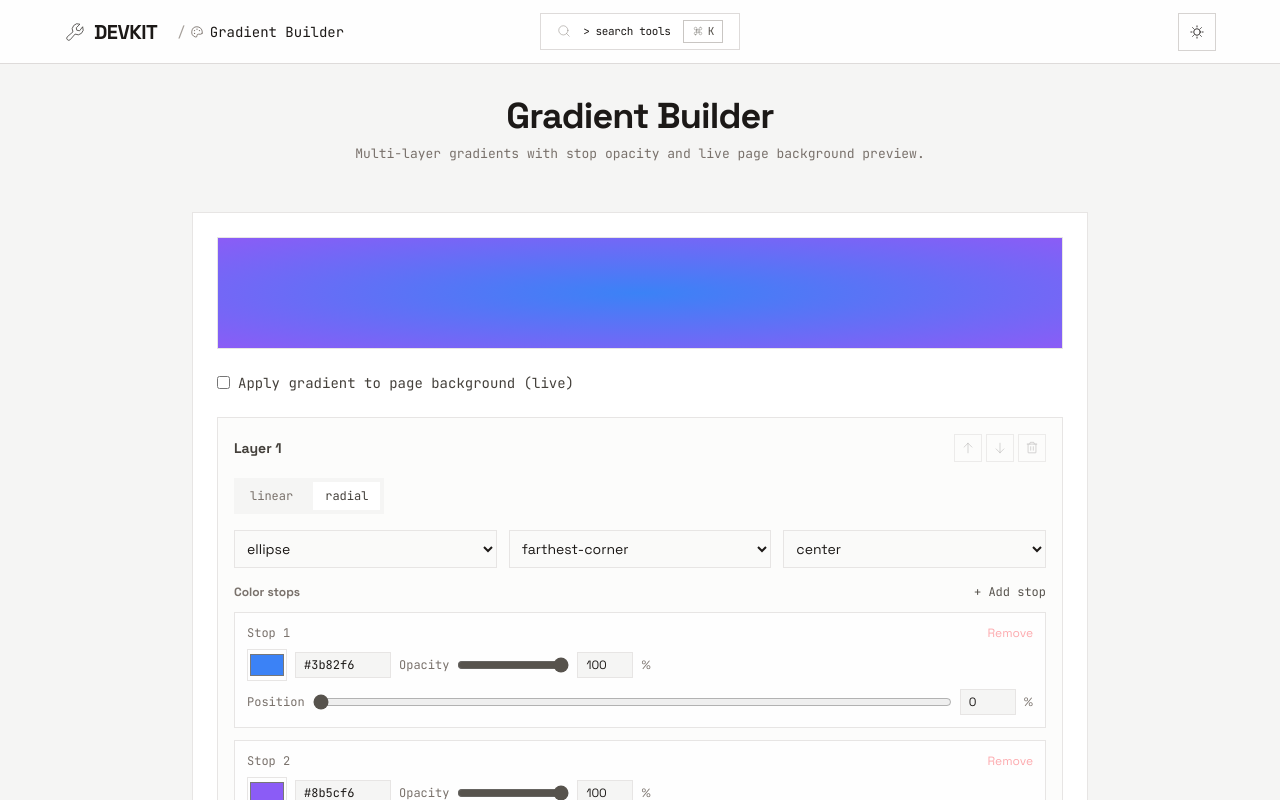
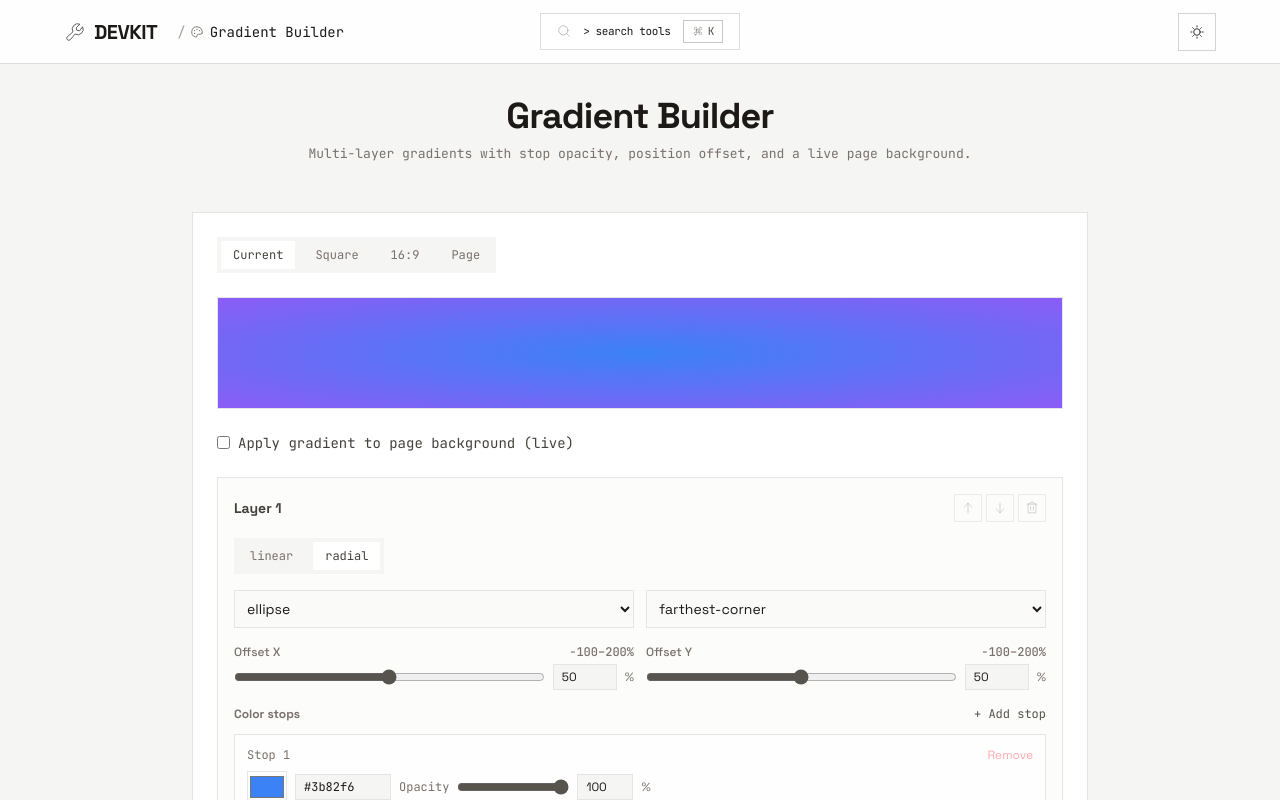
Before and after one commit to AlwynW/web-devtools, a React (Vite) app: page /gradient-builder in a window 1280 px wide. Both pictures are taken after a click on the button "radial". Shown: the top 800 px of the page. Built offline with nearby package versions, Linux system fonts and the light colour scheme.

Commit message:
Improved gradient builder

```diff
--- a/src/components/Layout.jsx
+++ b/src/components/Layout.jsx
@@ -220,10 +220,14 @@ export default function Layout({ toast }) {
   const outletWide =
     location.pathname === "/stopwatch" ||
     location.pathname === "/json-editor" ||
-    location.pathname === "/sql-schema";
+    location.pathname === "/sql-schema" ||
+    location.pathname === "/gradient-builder";
 
   return (
-    <div className="min-h-screen bg-stone-100 dark:bg-stone-900 text-stone-900 dark:text-stone-100 selection:bg-stone-200 flex flex-col">
+    <div
+      data-app-shell
+      className="min-h-screen bg-stone-100 dark:bg-stone-900 text-stone-900 dark:text-stone-100 selection:bg-stone-200 flex flex-col"
+    >
       {toast && (
         <div className="fixed top-6 left-1/2 -translate-x-1/2 z-50 animate-in fade-in slide-in-from-top-2">
           <div className="bg-stone-900 dark:bg-stone-100 text-white dark:text-stone-900 px-6 pl-3 py-3 border border-stone-700 dark:border-stone-300 flex items-center gap-3 font-mono text-xs tracking-tight">
--- a/src/index.css
+++ b/src/index.css
@@ -8,6 +8,13 @@ body {
     "Segoe UI", sans-serif;
 }
 
+html[data-live-page-gradient="on"] [data-app-shell] {
+  background-image: var(--live-page-gradient);
+  background-repeat: no-repeat;
+  background-attachment: fixed;
+  background-size: cover;
+}
+
 .font-mono {
   font-family: "JetBrains Mono", ui-monospace, SFMono-Regular, Menlo, Monaco,
     Consolas, "Liberation Mono", "Courier New", monospace;
--- a/src/pages/GradientBuilder.jsx
+++ b/src/pages/GradientBuilder.jsx
@@ -1,4 +1,5 @@
 import { useEffect, useMemo, useState } from "react";
+import { createPortal } from "react-dom";
 import { ArrowDown, ArrowUp, Plus, Trash } from "phosphor-react";
 import CopyArea from "../components/CopyArea";
 import Button from "../components/Button";
@@ -6,9 +7,10 @@ import Button from "../components/Button";
 const DEFAULT_LAYER = () => ({
   type: "linear",
   angle: 120,
+  offsetX: 50,
+  offsetY: 50,
   radialShape: "ellipse",
   radialSize: "farthest-corner",
-  radialPos: "center",
   stops: [
     { color: "#3b82f6", alpha: 100, pos: 0 },
     { color: "#8b5cf6", alpha: 100, pos: 100 },
@@ -40,18 +42,47 @@ function stopToCss(stop) {
   return `${hexToRgba(stop.color, stop.alpha)} ${stop.pos}%`;
 }
 
+function linearOffsetShift(angle, offsetX, offsetY) {
+  const rad = ((angle % 360) * Math.PI) / 180;
+  const dirX = Math.sin(rad);
+  const dirY = -Math.cos(rad);
+  const dx = offsetX - 50;
+  const dy = offsetY - 50;
+  return Math.round((dx * dirX + dy * dirY) * 2);
+}
+
 function layerToCss(layer) {
+  const offsetX = layer.offsetX ?? 50;
+  const offsetY = layer.offsetY ?? 50;
   if (layer.type === "radial") {
-    return `radial-gradient(${layer.radialShape} ${layer.radialSize} at ${layer.radialPos}, ${layer.stops
+    return `radial-gradient(${layer.radialShape} ${layer.radialSize} at ${offsetX}% ${offsetY}%, ${layer.stops
       .map(stopToCss)
       .join(", ")})`;
   }
-  return `linear-gradient(${layer.angle}deg, ${layer.stops.map(stopToCss).join(", ")})`;
+  const shift = linearOffsetShift(layer.angle, offsetX, offsetY);
+  const stops = layer.stops
+    .map((stop) => `${hexToRgba(stop.color, stop.alpha)} ${stop.pos + shift}%`)
+    .join(", ");
+  return `linear-gradient(${layer.angle}deg, ${stops})`;
 }
+
+const PREVIEW_MODES = [
+  { id: "strip", label: "Current" },
+  { id: "square", label: "Square" },
+  { id: "wide", label: "16:9" },
+  { id: "page", label: "Page" },
+];
+
+const PREVIEW_FRAME = {
+  strip: "w-full h-28",
+  square: "w-full aspect-square",
+  wide: "w-full aspect-video",
+};
 
 export default function GradientBuilder({ onToast }) {
   const [layers, setLayers] = useState([DEFAULT_LAYER()]);
   const [applyToPage, setApplyToPage] = useState(false);
+  const [previewMode, setPreviewMode] = useState("strip");
 
   const backgroundImage = useMemo(
     () => layers.map(layerToCss).reverse().join(", "),
@@ -60,17 +91,22 @@ export default function GradientBuilder({ onToast }) {
 
   const cssOutput = `background-image: ${backgroundImage};`;
 
+  const pagePreview = previewMode === "page";
+
   useEffect(() => {
-    const previous = document.body.style.backgroundImage;
-    if (applyToPage) {
-      document.body.style.backgroundImage = backgroundImage;
+    const root = document.documentElement;
+    if (applyToPage || pagePreview) {
+      root.style.setProperty("--live-page-gradient", backgroundImage);
+      root.dataset.livePageGradient = "on";
     } else {
-      document.body.style.backgroundImage = "";
+      root.style.removeProperty("--live-page-gradient");
+      delete root.dataset.livePageGradient;
     }
     return () => {
-      document.body.style.backgroundImage = previous;
+      root.style.removeProperty("--live-page-gradient");
+      delete root.dataset.livePageGradient;
     };
-  }, [applyToPage, backgroundImage]);
+  }, [applyToPage, pagePreview, backgroundImage]);
 
   const addLayer = () => setLayers((prev) => [...prev, DEFAULT_LAYER()]);
 
@@ -138,20 +174,28 @@ export default function GradientBuilder({ onToast }) {
     );
   };
 
-  return (
-    <div className="max-w-4xl mx-auto animate-in fade-in slide-in-from-bottom-4 duration-500">
-      <header className="mb-12 text-center">
-        <h2 className="text-4xl font-black mb-2 tracking-tight text-stone-900 dark:text-stone-50">
-          Gradient Builder
-        </h2>
-        <p className="text-[13px] font-mono text-stone-500 dark:text-stone-400">
-          Multi-layer gradients with stop opacity and live page background preview.
-        </p>
-      </header>
+  const previewModeSwitch = (
+    <div className="flex flex-wrap gap-2 p-1 bg-stone-100 dark:bg-stone-800 w-max text-xs font-mono">
+      {PREVIEW_MODES.map((mode) => (
+        <button
+          key={mode.id}
+          type="button"
+          onClick={() => setPreviewMode(mode.id)}
+          className={`px-3 py-1.5 ${
+            previewMode === mode.id
+              ? "bg-white dark:bg-stone-700 text-stone-700 dark:text-stone-200"
+              : "text-stone-500"
+          }`}
+        >
+          {mode.label}
+        </button>
+      ))}
+    </div>
+  );
 
-      <div className="bg-white dark:bg-stone-900 p-6 border border-stone-200 dark:border-stone-800 space-y-6">
-        <div className="w-full h-28 border border-stone-200 dark:border-stone-700" style={{ backgroundImage }} />
-
+  const controls = (
+    <>
+      {!pagePreview && (
         <label className="flex items-center gap-2 text-sm font-mono text-stone-700 dark:text-stone-300">
           <input
             type="checkbox"
@@ -161,6 +205,7 @@ export default function GradientBuilder({ onToast }) {
           />
           Apply gradient to page background (live)
         </label>
+      )}
 
         <div className="space-y-4">
           {layers.map((layer, layerIndex) => (
@@ -238,7 +283,7 @@ export default function GradientBuilder({ onToast }) {
               )}
 
               {layer.type === "radial" && (
-                <div className="grid grid-cols-1 sm:grid-cols-3 gap-3">
+                <div className="grid grid-cols-1 sm:grid-cols-2 gap-3">
                   <select
                     value={layer.radialShape}
                     onChange={(e) => updateLayer(layerIndex, "radialShape", e.target.value)}
@@ -257,23 +302,49 @@ export default function GradientBuilder({ onToast }) {
                     <option value="farthest-side">farthest-side</option>
                     <option value="farthest-corner">farthest-corner</option>
                   </select>
-                  <select
-                    value={layer.radialPos}
-                    onChange={(e) => updateLayer(layerIndex, "radialPos", e.target.value)}
-                    className="w-full p-2 bg-stone-50 dark:bg-stone-900 border border-stone-200 dark:border-stone-700 text-sm dark:text-white"
-                  >
-                    <option value="center">center</option>
-                    <option value="top">top</option>
-                    <option value="bottom">bottom</option>
-                    <option value="left">left</option>
-                    <option value="right">right</option>
-                    <option value="top left">top left</option>
-                    <option value="top right">top right</option>
-                    <option value="bottom left">bottom left</option>
-                    <option value="bottom right">bottom right</option>
-                  </select>
                 </div>
               )}
+
+              <div className="grid grid-cols-1 sm:grid-cols-2 gap-3">
+                {[
+                  ["offsetX", "Offset X"],
+                  ["offsetY", "Offset Y"],
+                ].map(([field, label]) => (
+                  <div key={field}>
+                    <label className="flex justify-between text-xs font-medium mb-1 text-stone-500 dark:text-stone-400">
+                      <span>{label}</span>
+                      <span className="font-mono">−100–200%</span>
+                    </label>
+                    <div className="flex items-center gap-2">
+                      <input
+                        type="range"
+                        min={-100}
+                        max={200}
+                        value={layer[field]}
+                        onChange={(e) =>
+                          updateLayer(layerIndex, field, Number.parseInt(e.target.value, 10))
+                        }
+                        className="flex-1 h-2 bg-stone-200 dark:bg-stone-700 accent-stone-600"
+                      />
+                      <input
+                        type="number"
+                        min={-100}
+                        max={200}
+                        value={layer[field]}
+                        onChange={(e) =>
+                          updateLayer(
+                            layerIndex,
+                            field,
+                            clamp(Number.parseInt(e.target.value || "0", 10), -100, 200),
+                          )
+                        }
+                        className="w-16 px-2 py-1 bg-stone-100 dark:bg-stone-900 border border-stone-200 dark:border-stone-700 text-xs dark:text-white"
+                      />
+                      <span className="text-xs text-stone-500">%</span>
+                    </div>
+                  </div>
+                ))}
+              </div>
 
               <div className="space-y-3">
                 <div className="flex items-center justify-between">
@@ -384,6 +455,45 @@ export default function GradientBuilder({ onToast }) {
         </Button>
 
         <CopyArea text={cssOutput} onCopySuccess={() => onToast("CSS copied!")} />
+    </>
+  );
+
+  if (pagePreview) {
+    return createPortal(
+      <aside className="fixed top-16 right-0 bottom-0 z-20 w-[min(100vw-2.5rem,24rem)] overflow-y-auto border-l border-stone-200 dark:border-stone-800 bg-white/95 dark:bg-stone-950/95 p-4 space-y-4 shadow-xl">
+        <div>
+          <h2 className="text-lg font-black tracking-tight text-stone-900 dark:text-stone-50">
+            Gradient Builder
+          </h2>
+          <p className="text-[11px] font-mono text-stone-500 dark:text-stone-400">
+            Page preview. Controls stay in this sidebar.
+          </p>
+        </div>
+        {previewModeSwitch}
+        {controls}
+      </aside>,
+      document.body,
+    );
+  }
+
+  return (
+    <div className="max-w-4xl mx-auto animate-in fade-in slide-in-from-bottom-4 duration-500">
+      <header className="mb-12 text-center">
+        <h2 className="text-4xl font-black mb-2 tracking-tight text-stone-900 dark:text-stone-50">
+          Gradient Builder
+        </h2>
+        <p className="text-[13px] font-mono text-stone-500 dark:text-stone-400">
+          Multi-layer gradients with stop opacity, position offset, and a live page background.
+        </p>
+      </header>
+
+      <div className="bg-white dark:bg-stone-900 p-6 border border-stone-200 dark:border-stone-800 space-y-6">
+        {previewModeSwitch}
+        <div
+          className={`${PREVIEW_FRAME[previewMode]} border border-stone-200 dark:border-stone-700`}
+          style={{ backgroundImage }}
+        />
+        {controls}
       </div>
     </div>
   );
```
